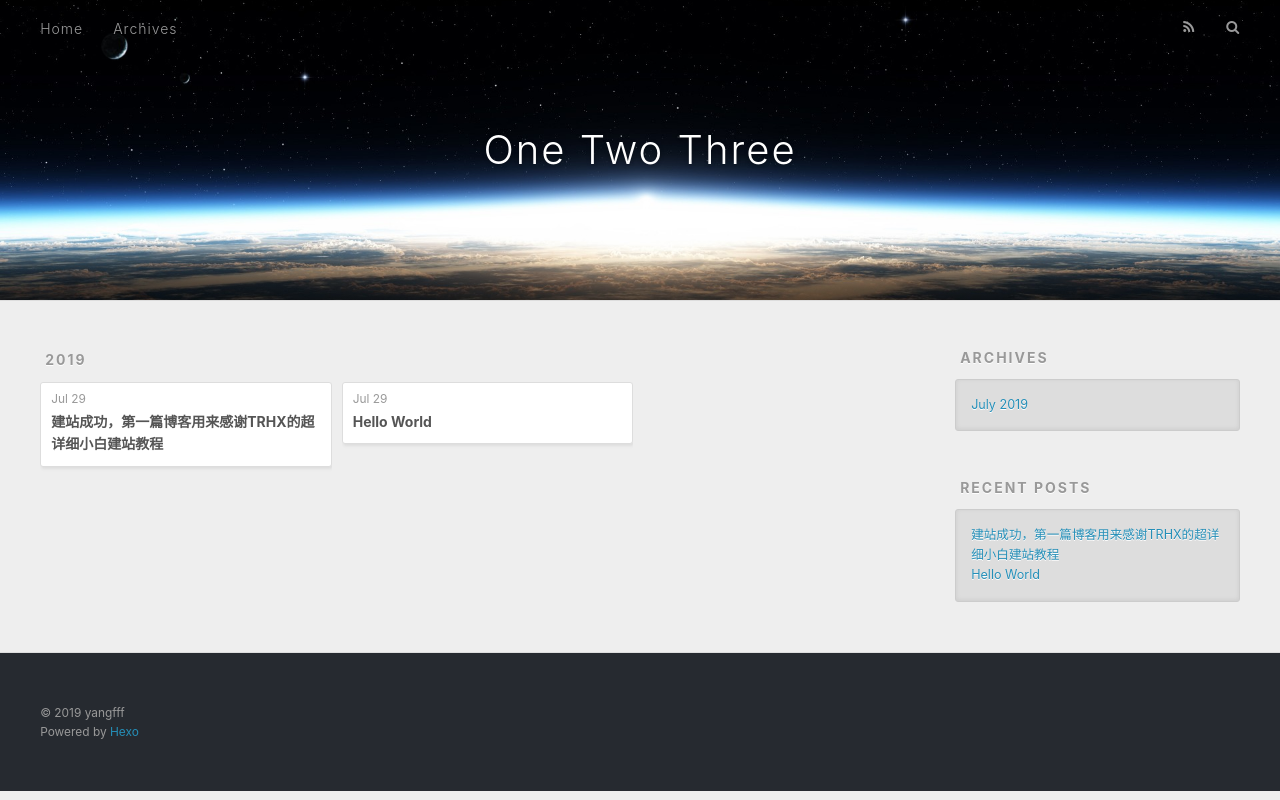
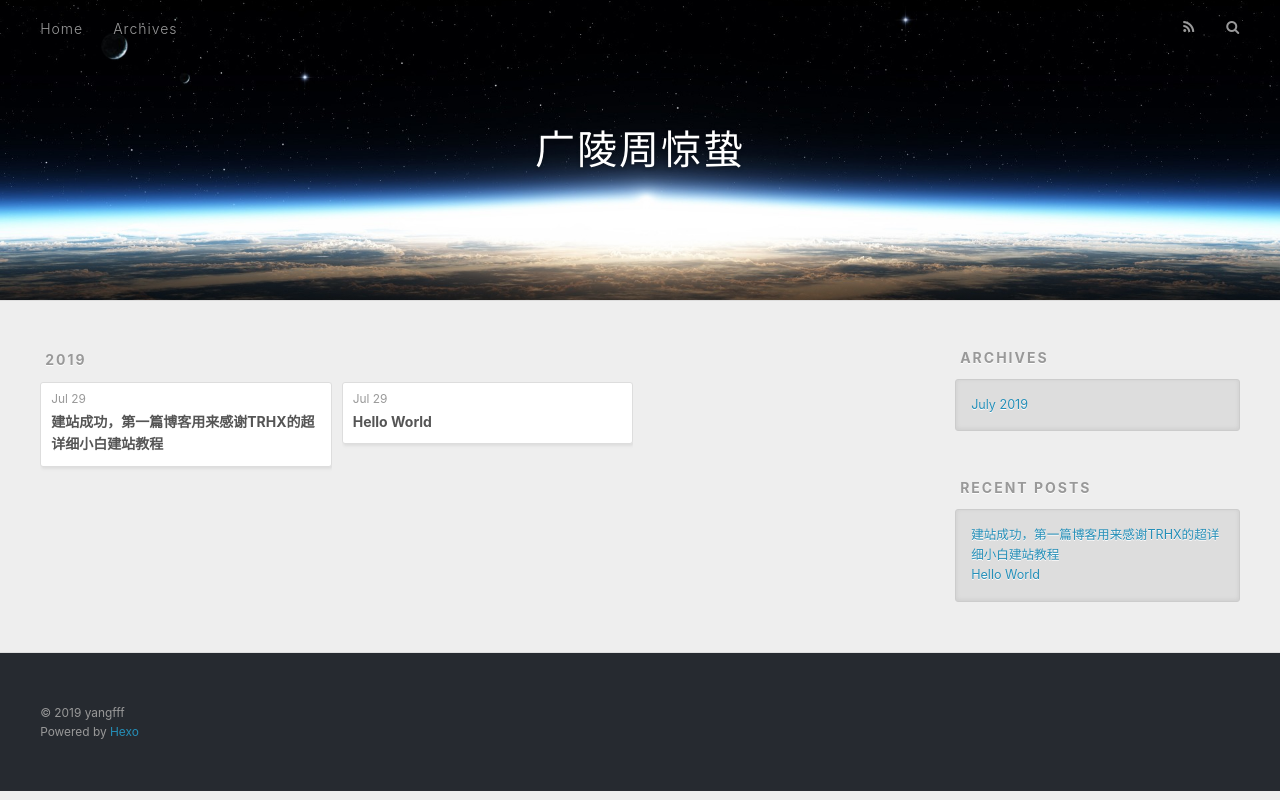
Before and after one commit to yangfff/yangfff.github.io, a plain HTML site: page archives/2019/07/index.html in a window 1280 px wide. Drawn offline with nearby package versions, Linux system fonts and the light colour scheme.

Commit message:
Site updated: 2019-07-29 21:46:21

```diff
--- a/archives/2019/07/index.html
+++ b/archives/2019/07/index.html
@@ -5,21 +5,21 @@
 
 
 
-  <title>Archives: 2019/7 | One Two Three</title>
+  <title>Archives: 2019/7 | 广陵周惊蛰</title>
   <meta name="viewport" content="width=device-width, initial-scale=1, maximum-scale=1">
   <meta name="description" content="一jio一个坑,向着敌人的炮火前进!">
 <meta name="keywords" content="技术博客，前端，HTML,CSS,JavaScript">
 <meta property="og:type" content="website">
-<meta property="og:title" content="One Two Three">
+<meta property="og:title" content="广陵周惊蛰">
 <meta property="og:url" content="http://yoursite.com/archives/2019/07/index.html">
-<meta property="og:site_name" content="One Two Three">
+<meta property="og:site_name" content="广陵周惊蛰">
 <meta property="og:description" content="一jio一个坑,向着敌人的炮火前进!">
 <meta property="og:locale" content="default">
 <meta name="twitter:card" content="summary">
-<meta name="twitter:title" content="One Two Three">
+<meta name="twitter:title" content="广陵周惊蛰">
 <meta name="twitter:description" content="一jio一个坑,向着敌人的炮火前进!">
 
-    <link rel="alternate" href="/atom.xml" title="One Two Three" type="application/atom+xml">
+    <link rel="alternate" href="/atom.xml" title="广陵周惊蛰" type="application/atom+xml">
 
 
     <link rel="icon" href="/favicon.png">
@@ -38,7 +38,7 @@
   <div id="header-outer" class="outer">
     <div id="header-title" class="inner">
       <h1 id="logo-wrap">
-        <a href="/" id="logo">One Two Three</a>
+        <a href="/" id="logo">广陵周惊蛰</a>
       </h1>
 
     </div>
```
Also changed, not shown: 2019/07/29/hello-world/index.html (+4 -4 lines), 2019/07/29/建站成功，第一篇博客用来感谢TRHX的超详细小白建站教程/index.html (+4 -4 lines), archives/2019/index.html (+6 -6 lines), archives/index.html (+6 -6 lines), index.html (+6 -6 lines).
